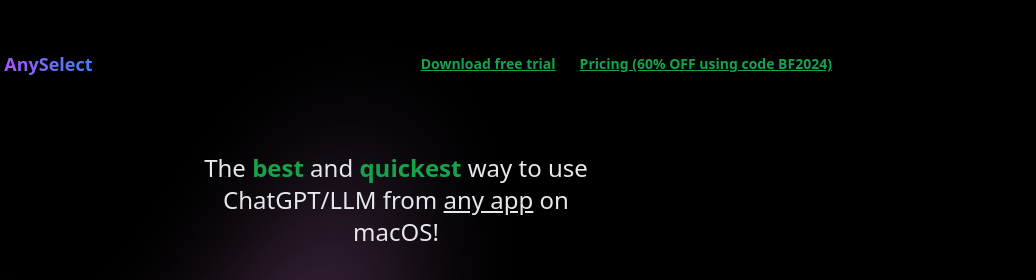
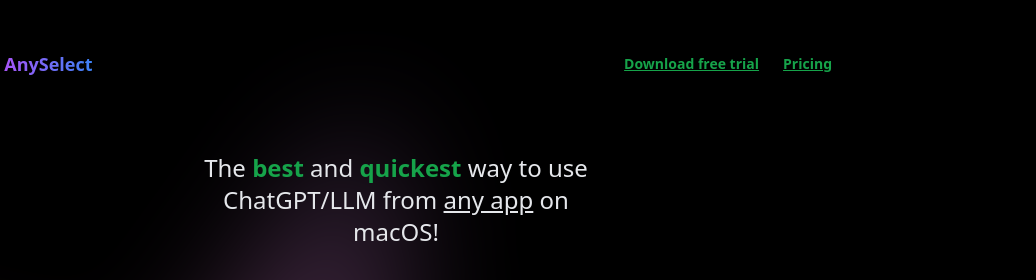
Before and after one commit to peter2k/AnySelectPublic, a plain HTML site: page index.html in a window 1280 px wide. Shown: the top 280 px of the page, 244-1280 px from the left. Drawn offline with nearby package versions, Linux system fonts and the light colour scheme.

Commit message:
Revert "Added black friday notice"
This reverts commit a69da8b675cf2ee7e3bc6886279017a0c8906851.

```diff
--- a/index.html
+++ b/index.html
@@ -56,7 +56,7 @@
               target="_blank">Download free trial</a>
             <a href="https://tadapps.lemonsqueezy.com/"
               class="rounded-md px-3 py-2 text-sm font-bold underline text-green-600 hover:opacity-70"
-              target="_blank">Pricing (60% OFF using code BF2024)</a>
+              target="_blank">Pricing</a>
           </div>
         </div>
       </div>
```
